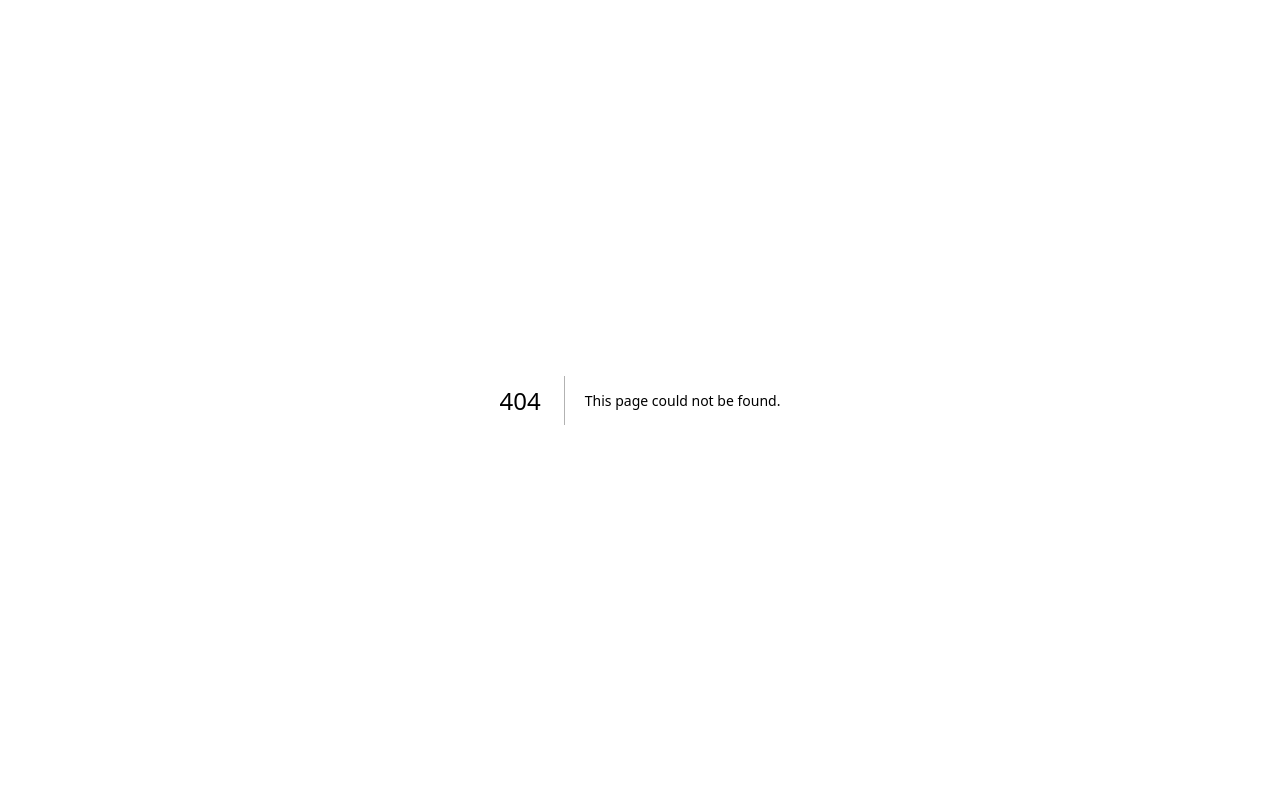
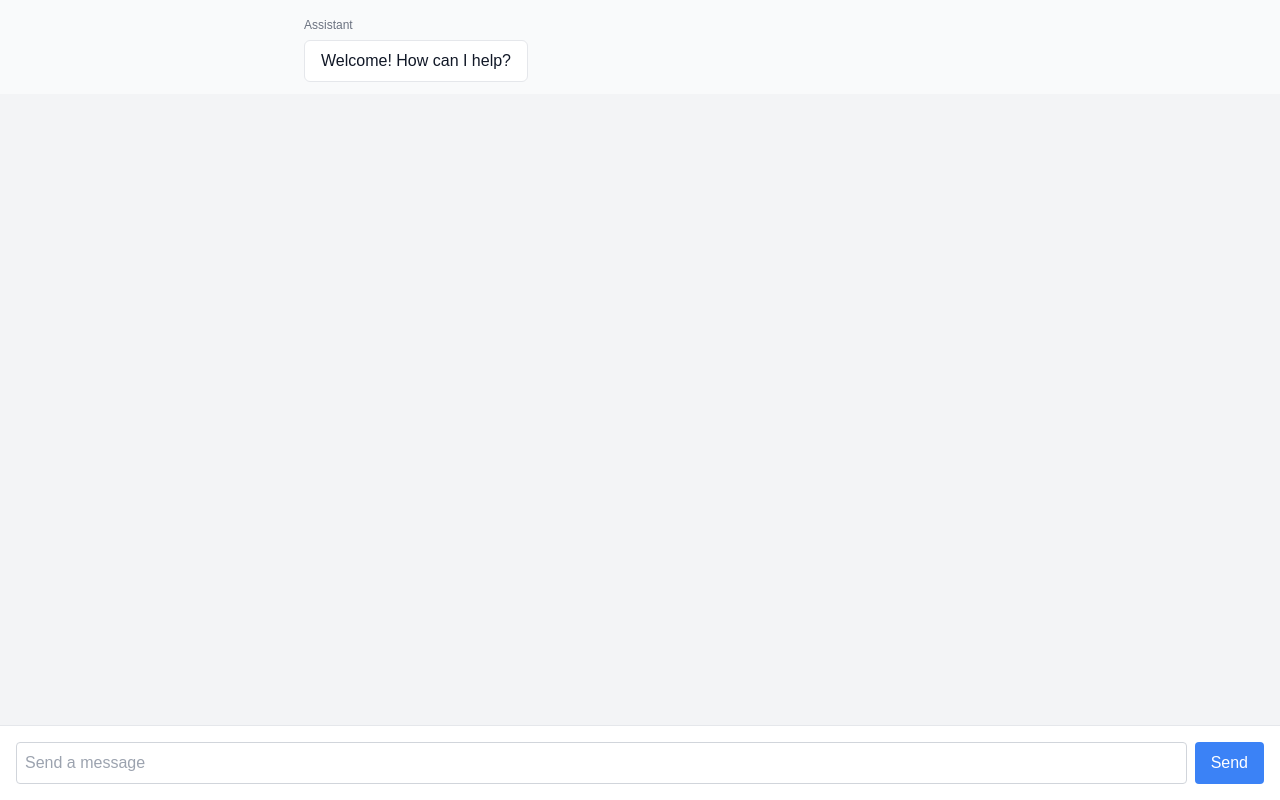
Before and after one commit to march-dave/react-next-anycase, a Next.js app: page /chatui in a window 1280 px wide. Before the commit this address had no page. Built offline with nearby package versions, Linux system fonts and the light colour scheme.

Commit message:
Add simple chat UI page

```diff
--- /dev/null
+++ b/pages/chatui.js
@@ -0,0 +1,46 @@
+import { useState } from 'react';
+import Head from 'next/head';
+import ChatBubble from '@/components/ChatBubble';
+
+export default function ChatUI() {
+  const [messages, setMessages] = useState([
+    { role: 'assistant', text: 'Welcome! How can I help?' }
+  ]);
+  const [input, setInput] = useState('');
+
+  const handleSubmit = (e) => {
+    e.preventDefault();
+    if (!input.trim()) return;
+    const userMsg = { role: 'user', text: input };
+    const botMsg = { role: 'assistant', text: `You said: ${input}` };
+    setMessages((prev) => [...prev, userMsg, botMsg]);
+    setInput('');
+  };
+
+  return (
+    <>
+      <Head>
+        <title>Chat UI</title>
+      </Head>
+      <div className="flex flex-col h-screen">
+        <div className="flex-1 overflow-y-auto bg-gray-100">
+          {messages.map((m, idx) => (
+            <ChatBubble key={idx} message={m} />
+          ))}
+        </div>
+        <form onSubmit={handleSubmit} className="p-4 border-t bg-white flex gap-2">
+          <textarea
+            rows={1}
+            className="w-full border border-gray-300 rounded p-2 resize-none"
+            value={input}
+            onChange={(e) => setInput(e.target.value)}
+            placeholder="Send a message"
+          />
+          <button type="submit" className="bg-blue-500 text-white rounded px-4 py-2">
+            Send
+          </button>
+        </form>
+      </div>
+    </>
+  );
+}
```
